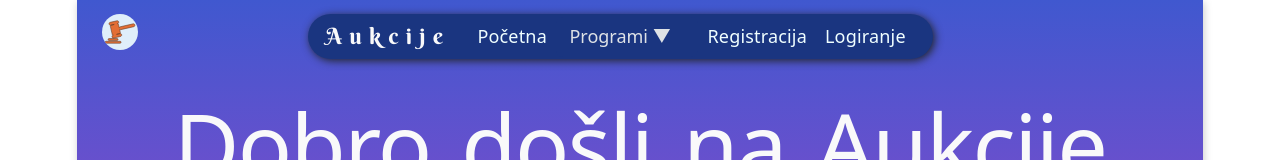
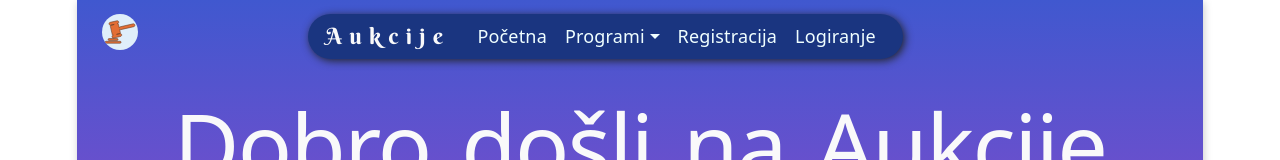
Before and after one commit to androwebgraphic/Aukcije, a React (Vite) app: page / in a window 1280 px wide. Shown: the top 160 px of the page. Built offline with nearby package versions, Linux system fonts and the light colour scheme.

Commit message:
Ujednačavanje

```diff
--- a/src/App.css
+++ b/src/App.css
@@ -1,27 +1,36 @@
-:root{
+:root {
 
   /* Baza */
-  --font-p: 1rem;       /* 16px */
+  --font-p: 1rem;
+  /* 16px */
 
   /* Naslovi bazirani na Zlatnom rezu (1.618) */
-  --font-h6: 1.236rem;  /* ~19.8px */
-  --font-h5: 1.618rem;  /* ~25.9px */
-  --font-h4: 2.02rem;   /* ~32.3px */
-  --font-h3: 2.618rem;  /* ~41.9px */
-  --font-h2: 3.236rem;  /* ~51.8px */
-  --font-h1: 4.236rem;  /* ~67.8px */
+  --font-h6: 1.236rem;
+  /* ~19.8px */
+  --font-h5: 1.618rem;
+  /* ~25.9px */
+  --font-h4: 2.02rem;
+  /* ~32.3px */
+  --font-h3: 2.618rem;
+  /* ~41.9px */
+  --font-h2: 3.236rem;
+  /* ~51.8px */
+  --font-h1: 4.236rem;
+  /* ~67.8px */
 
   /* Preporučeni line-height prema Zlatnom rezu */
   --lh-body: 1.618;
   --lh-heading: 1.2;
 
- --main-color:#1A3580;
+  --main-color: #1A3580;
 }
+
 @font-face {
   font-family: 'BerkshireSwash-Regular';
   src: url('./fonts/BerkshireSwash-Regular.ttf') format('truetype');
 }
-#root{
+
+#root {
 
   /* https://grabient.com/_gRJgKdgELgRTgJ_gGtgBmgBngBfgG8gIUgLa */
 
@@ -33,7 +42,7 @@
   background: linear-gradient(180deg, #4058cf 0.000%, #b940c9 50.000%, #ffd36b 100.000%);
 }
 
-html{
+html {
 
   min-height: 100vh;
   height: 100vh;
@@ -55,11 +64,12 @@ html{
 
 }
 
-pre{
+pre {
 
   color: azure;
 }
-header{
+
+header {
 
 
   padding: .8rem .5rem .8rem .5rem;
@@ -82,49 +92,55 @@ header{
   color: #f9f9fa;
   letter-spacing: .4rem;
 }
-.container h1, h2{
+
+.container h1,
+h2 {
   text-align: center;
   color: #f9f9fa;
   word-spacing: .1rem;
 
 }
 
-.h{
+.h {
 
   display: grid;
   grid-template-columns: .5fr 2fr;
 }
 
-p{
+p {
 
-  color:azure;
+  color: azure;
 }
-.container h1{
 
-  margin:.9rem 0;
+.container h1 {
+
+  margin: .9rem 0;
   word-spacing: .5rem;
 }
+
 p.warn {
 
   color: rgb(243, 178, 56);
 }
-p.storage{
+
+p.storage {
 
   font-size: .8rem;
   font-weight: bolder;
 }
-p.storage
-span{
+
+p.storage span {
   font-weight: 100;
 }
+
 .logo {
 
   margin-right: .9rem;
-  margin-left:.9rem;
+  margin-left: .9rem;
   /* margin-bottom: 1rem; */
   /* padding: .5rem; */
   border-radius: 50%;
-  width:2rem;
+  width: 2rem;
   height: auto;
   filter: opacity(0.9);
 
@@ -139,15 +155,16 @@ filter: opacity(0.9);
   /* margin-bottom: 1rem; */
   margin-right: auto;
   padding: 0 1rem 0 1rem;
-  background-color:var(--main-color);
+  background-color: var(--main-color);
   border-radius: 2rem;
   box-shadow: .1rem .1rem .5rem;
 
 }
 
 
-.navbar-toggler,.navbar-toggler-collapsed{
-border:none
+.navbar-toggler,
+.navbar-toggler-collapsed {
+  border: none
     /* background-color:azure; */
 
 }
@@ -159,12 +176,14 @@ border:none
 
   text-align: left;
 }
+
 .navbar-toggler {
   border: none;
 
 
 }
-a.dropdown-item{
+
+a.dropdown-item {
   color: var(--main-color);
   background-color: azure;
 }
@@ -178,7 +197,7 @@ a.dropdown-item{
   color: #dee2e6;
   text-align: inherit;
   white-space: nowrap;
-  background-color:#2144a6 ;
+  background-color: #2144a6;
   cursor: pointer;
   font-size: 0.9rem;
 }
@@ -189,29 +208,32 @@ a.dropdown-item{
 }
 
 
-.card-body p{
+.card-body p {
 
   font-size: .9rem;
 }
-form{
 
-  margin:  1rem 0 1rem 0;
+form {
+
+  margin: 1rem 0 1rem 0;
 }
-label{
+
+label {
 
   color: azure;
   font-size: .9rem;
 }
 
-.hide{
+.hide {
 
   display: none;
 }
-#root{
+
+#root {
   text-align: left;
 }
 
-.carousel{
+.carousel {
 
   width: 100%;
   /* float: right; */
@@ -219,46 +241,51 @@ label{
 }
 
 
-.carousel-item img{
+.carousel-item img {
   border-radius: .6rem;
   width: 100%;
   height: auto;
 }
-.carousel-caption{
+
+.carousel-caption {
   border-radius: .6rem;
   background-color: rgba(0, 0, 0, 0.6);
 }
+
 /* button[type='submit']{
 padding:0;
    background-color: var(--main-color);
   border-radius: 1.7rem;
 
 }  */
-.btn{
+.btn {
   /* margin-bottom: 1rem; */
   border-radius: 1.7rem;
 }
 
 
 
-footer{
+footer {
 
   background-color: #122f78;
 }
-.copy, .copy a{
+
+.copy,
+.copy a {
   text-align: center;
   color: white;
 }
-@media screen and (max-width:600px){
 
- .logo{
+@media screen and (max-width:600px) {
+
+  .logo {
 
     /* float: left; */
     /* margin-left: 45%; */
     margin-bottom: 1rem;
     padding: 0;
     border-radius: 50%;
-  width:2rem;
+    width: 2rem;
     height: auto;
     float: left;
     background-color: azure;
@@ -268,14 +295,15 @@ footer{
 
 
 
-.navbar-toggler:focus{
+.navbar-toggler:focus {
   box-shadow: none;
 }
 
 /* Prikaži padajući izbornik kada miš pređe preko naslova */
 .hover-dropdown:hover .dropdown-menu {
   display: block;
-  margin-top: 0; /* Sprječava zatvaranje ako miš prelazi preko praznog prostora */
+  margin-top: 0;
+  /* Sprječava zatvaranje ako miš prelazi preko praznog prostora */
 }
 
 /* Osigurava da izbornik ostane vidljiv dok je miš na njemu */
@@ -301,7 +329,8 @@ footer{
   color: azure;
 }
 
-    ul,ol {
+ul,
+ol {
   margin-top: 0;
   margin-bottom: 1rem;
   padding-left: 1.5rem;
@@ -326,7 +355,7 @@ footer{
   border-radius: 0 4px 4px 0;
 }
 
-.card{
+.card {
 
   height: 100%;
   min-height: 100%;
@@ -342,3 +371,9 @@ footer{
     font-size: 1.2rem;
   }
 }
+
+
+#basic-navbar-nav > div > div > div > div > div{
+  overflow: auto;
+  max-height: 200px;
+}
--- a/src/App.jsx
+++ b/src/App.jsx
@@ -45,6 +45,7 @@ function App() {
 
 					<Route path={RouteNames.PREDMETI} element={<PredmetiList />} />
 					<Route path={RouteNames.PREDMET_NOVI} element={<PredmetNovi />} />
+					<Route path={RouteNames.PREDMETI_KATEGORIJA} element={<PredmetiList />} />
 					<Route path={RouteNames.PREDMETI_PROMJENA} element={<PredmetiPromjena />} />
 
 
--- a/src/components/NavMain.jsx
+++ b/src/components/NavMain.jsx
@@ -1,13 +1,23 @@
-import { useState } from 'react';
+import { useEffect, useState } from 'react';
 import Nav from 'react-bootstrap/Nav';
 import Navbar from 'react-bootstrap/Navbar';
 import { APP_NAME, RouteNames } from '../constants';
-import { useNavigate } from 'react-router-dom';
-import { IoIosArrowDropdown } from "react-icons/io";
+import { Link, useNavigate } from 'react-router-dom';
+import { NavDropdown } from 'react-bootstrap';
+import KategorijeServices from '../services/kategorije/KategorijeServices';
 
 function NavMain() {
   const navigate = useNavigate();
   const [expanded, setExpanded] = useState(false);
+  const [kategorije, setKategorije] = useState([])
+
+  async function ucitajKategorije() {
+    await KategorijeServices.get().then((o) => setKategorije(o.data))
+  }
+
+  useEffect(() => {
+    ucitajKategorije()
+  }, [])
 
   // Funkcija koja hvata odabir iz padajućeg izbornika
   const handleChange = (e) => {
@@ -31,36 +41,21 @@ function NavMain() {
               Početna
             </Nav.Link>
 
-            {/* Nativni padajući izbornik - uvijek radi u svakom pregledniku */}
-            <div>
-              <select
-  aria-label="Programi izbornik"
-  onChange={handleChange}
-  defaultValue=""
-  style={{
-    backgroundColor: '#1a3580',
-    color: '#dee2e6',
-    border: 'none',                 // Uklanja rub
-    outline: 'none',                // Uklanja plavi/bijeli okvir kod fokusa
-    WebkitAppearance: 'none',       // Uklanja zadanu strelicu za Safari/Chrome
-    MozAppearance: 'none',          // Uklanja zadanu strelicu za Firefox
-    appearance: 'none',             // Standardno uklanjanje strelice
-    padding: '0.375rem 1.5rem 0.375rem 0.75rem', // Dodano malo više desnog paddinga da tekst ne ide do ruba
-    borderRadius: '0.375rem',
-    cursor: 'pointer',
-    fontSize: '1rem'
-  }}
->
-  <option value="" disabled>Programi ▼</option>
-  <option value={RouteNames.KATEGORIJE}>Kategorije</option>
-  <option value={RouteNames.PREDMETI}>Predmeti</option>
- <option value={`${RouteNames.PREDMETI}?kategorija=auti`}>&nbsp;&nbsp;&nbsp;&nbsp;Auti</option>
-  <option value={`${RouteNames.PREDMETI}?kategorija=lp`}>&nbsp;&nbsp;&nbsp;&nbsp;Lp</option>
-                <option value={`${RouteNames.PREDMETI}?kategorija=nakit`}>&nbsp;&nbsp;&nbsp;&nbsp;Nakit</option>
-                  <option value={`${RouteNames.PREDMETI}?kategorija=filatelija`}>&nbsp;&nbsp;&nbsp;&nbsp;Filatelija</option>
-  <option value={RouteNames.KORISNICI}>Korisnici</option>
-</select>
-            </div>
+
+            <NavDropdown title="Programi" id="programi">
+              <NavDropdown.Item href="#action/3.1">Kategorije</NavDropdown.Item>
+
+              <NavDropdown title="Predmeti" id="predmeti">
+                <NavDropdown.Item href={RouteNames.PREDMETI}>Svi</NavDropdown.Item>
+                {kategorije && kategorije.map((k) => (
+                  <NavDropdown.Item href={`/predmeti/kategorija/${k.id}`} key={k.id}>
+                    {k.naziv}
+                  </NavDropdown.Item>
+                ))}
+
+              </NavDropdown>
+              <NavDropdown.Item href={RouteNames.KORISNICI}>Korisnici</NavDropdown.Item>
+            </NavDropdown>
 
             <Nav.Link onClick={() => { navigate(RouteNames.KORISNIK_NOVI); setExpanded(false); }}>
               Registracija
--- a/src/constants.js
+++ b/src/constants.js
@@ -16,6 +16,7 @@ export const RouteNames = {
 
     PREDMETI_PROMJENA: '/predmeti/:id',
   PREDMETI:'/predmeti',
+  PREDMETI_KATEGORIJA:'/predmeti/kategorija/:id',
   PREDMET_NOVI: '/predmeti/dodajpredmet',
 
 
--- a/src/pages/predmeti/PredmetiLista.jsx
+++ b/src/pages/predmeti/PredmetiLista.jsx
@@ -1,7 +1,7 @@
 import { useEffect, useState } from "react";
 import PredmetiServices from "../../services/predmeti/PredmetiServices";
 import { Container, Row, Col, Card, Button, Badge, Form } from "react-bootstrap";
-import { Link, useNavigate, useSearchParams } from "react-router-dom";
+import { Link, useNavigate, useParams, useSearchParams } from "react-router-dom";
 import { RouteNames } from "../../constants";
 import { FaArrowTurnUp } from "react-icons/fa6";
 import { TbCarSuv } from "react-icons/tb";
@@ -54,6 +54,7 @@ export default function PredmetiList() {
   const [kategorije, setKategorije] = useState([]);
   const [searchTerm, setSearchTerm] = useState(""); // Stanje za tekst pretrage
   const navigate = useNavigate();
+   const params = useParams()
 
   const [searchParams] = useSearchParams();
   const kategorijaFilter = searchParams.get("kategorija");
@@ -66,7 +67,16 @@ export default function PredmetiList() {
   async function ucitajPredmete() {
     try {
       const odgovor = await PredmetiServices.get();
-      setPredmeti(odgovor.data);
+      if(params.id){
+        const filtrirano = odgovor.data.filter(p=>p.kategorija===parseInt(params.id))
+        console.table(filtrirano)
+        setPredmeti(filtrirano)
+      }else{
+        setPredmeti(odgovor.data);
+      }
+
+
+
     } catch (error) {
       console.error("Greška pri dohvaćanju predmeta:", error);
     }
@@ -107,6 +117,7 @@ export default function PredmetiList() {
 
   return (
     <Container className="my-4">
+
       <motion.div
         initial={{ opacity: 0, x: -1000 }}
         animate={{ opacity: 1, x: 0 }}
```
Also changed, not shown: src/services/predmeti/PredmetiData.js (+33 -33 lines). Lines whose indentation alone changed are shown as unchanged.
